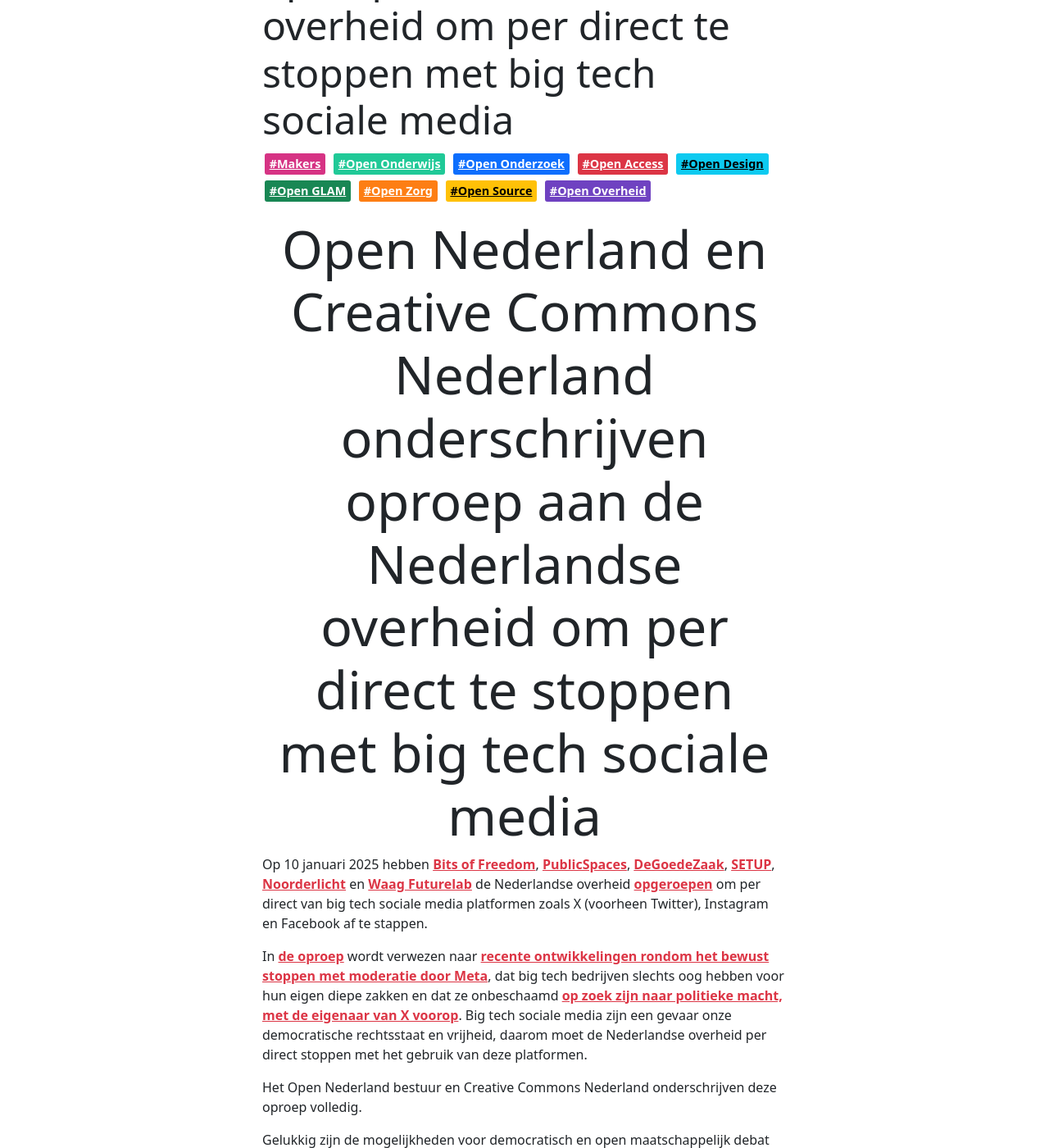
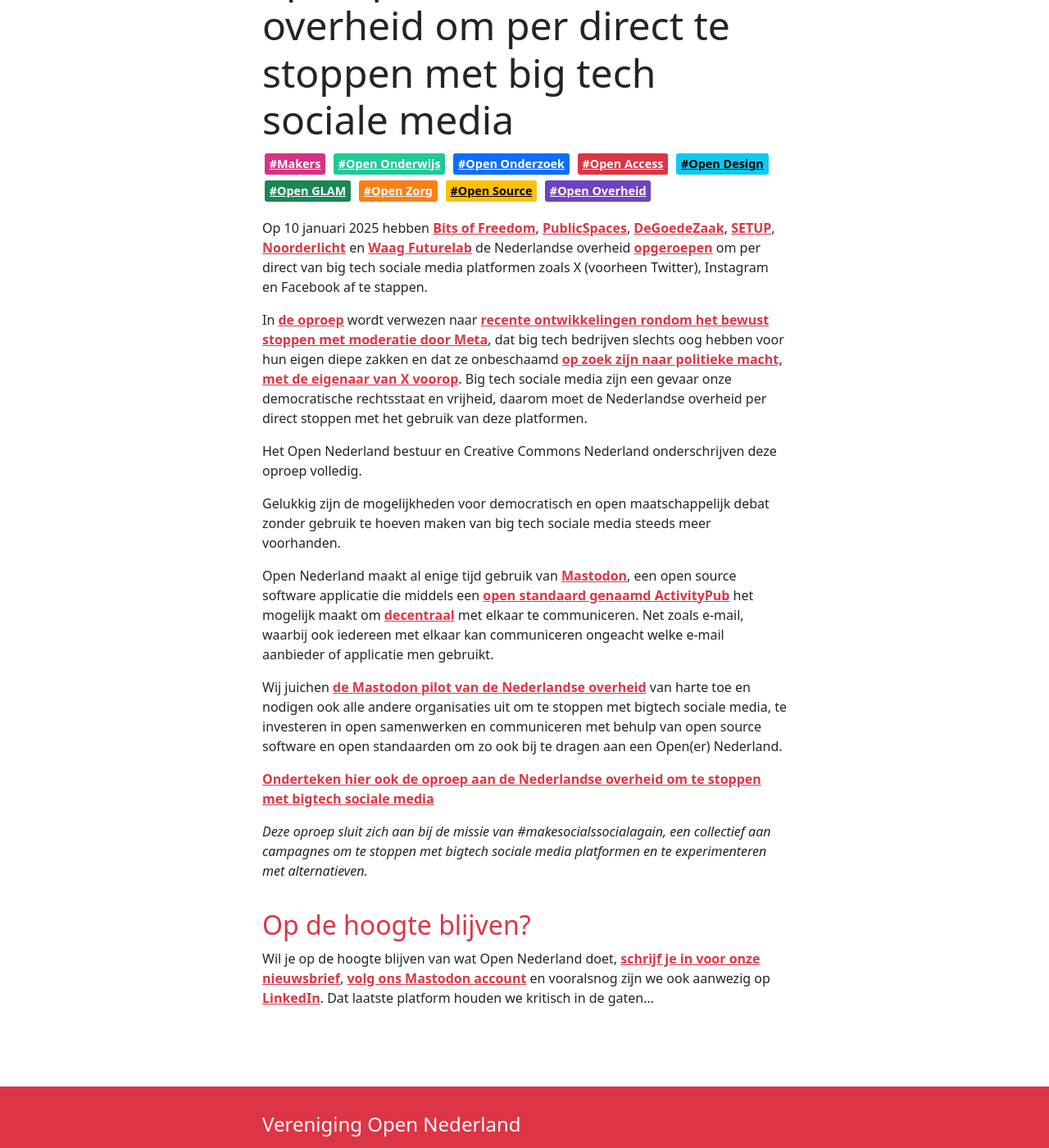
Before and after one commit to opennederland/www.opennederland.nl, a Jekyll site: the page built from _posts/2025-01-11-open-nederland-onderschrijft-oproep-aan-NL-overheid-om-te-stoppen-met-bigtech-sociale-media.md, in a window 1280 px wide and 1400 px high, scrolled down 337 px. Shown: the whole window at 82% size. Built offline with Jekyll 4.4.1, drawn with Linux system fonts in a browser that asks for light colours; our own code applies the rules of GitHub Pages for plain Markdown files.

Commit message:
Update 2025-01-11-open-nederland-onderschrijft-oproep-aan-NL-overheid-om-te-stoppen-met-bigtech-sociale-media.md
Title verwijderd uit main body

```diff
--- a/_posts/2025-01-11-open-nederland-onderschrijft-oproep-aan-NL-overheid-om-te-stoppen-met-bigtech-sociale-media.md
+++ b/_posts/2025-01-11-open-nederland-onderschrijft-oproep-aan-NL-overheid-om-te-stoppen-met-bigtech-sociale-media.md
@@ -3,8 +3,6 @@
 tags: ['Makers', 'Open Onderwijs','Open Onderzoek','Open Access', 'Open Design', 'Open GLAM', 'Open Zorg', 'Open Source','Open Overheid']
 description: "Open Nederland en Creative Commons Nederland onderschrijven oproep aan de Nederlandse overheid om per direct te stoppen met big tech sociale media"
 ---
-
-# Open Nederland en Creative Commons Nederland onderschrijven oproep aan de Nederlandse overheid om per direct te stoppen met big tech sociale media
 
 Op 10 januari 2025 hebben [Bits of Freedom](https://www.bitsoffreedom.nl/), [PublicSpaces](https://publicspaces.net/), [DeGoedeZaak](https://www.degoedezaak.org/), [SETUP](https://www.setup.nl/), [Noorderlicht](https://noorderlicht.com/) en [Waag Futurelab](https://waag.org/nl/) de Nederlandse overheid [opgeroepen](https://nos.nl/nieuwsuur/artikel/2551204-internetorganisaties-roepen-overheid-op-te-stoppen-met-sociale-media) om per direct van big tech sociale media platformen zoals X (voorheen Twitter), Instagram en Facebook af te stappen.
 
```
